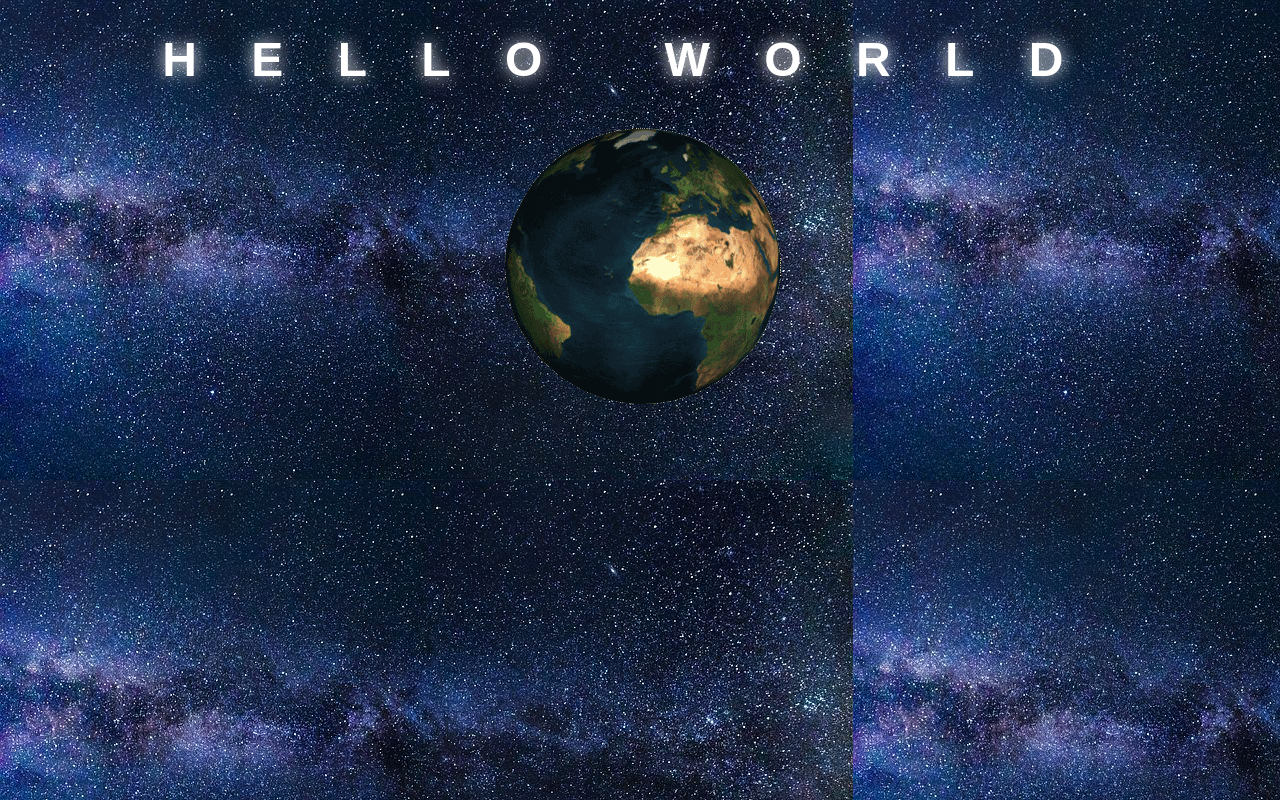
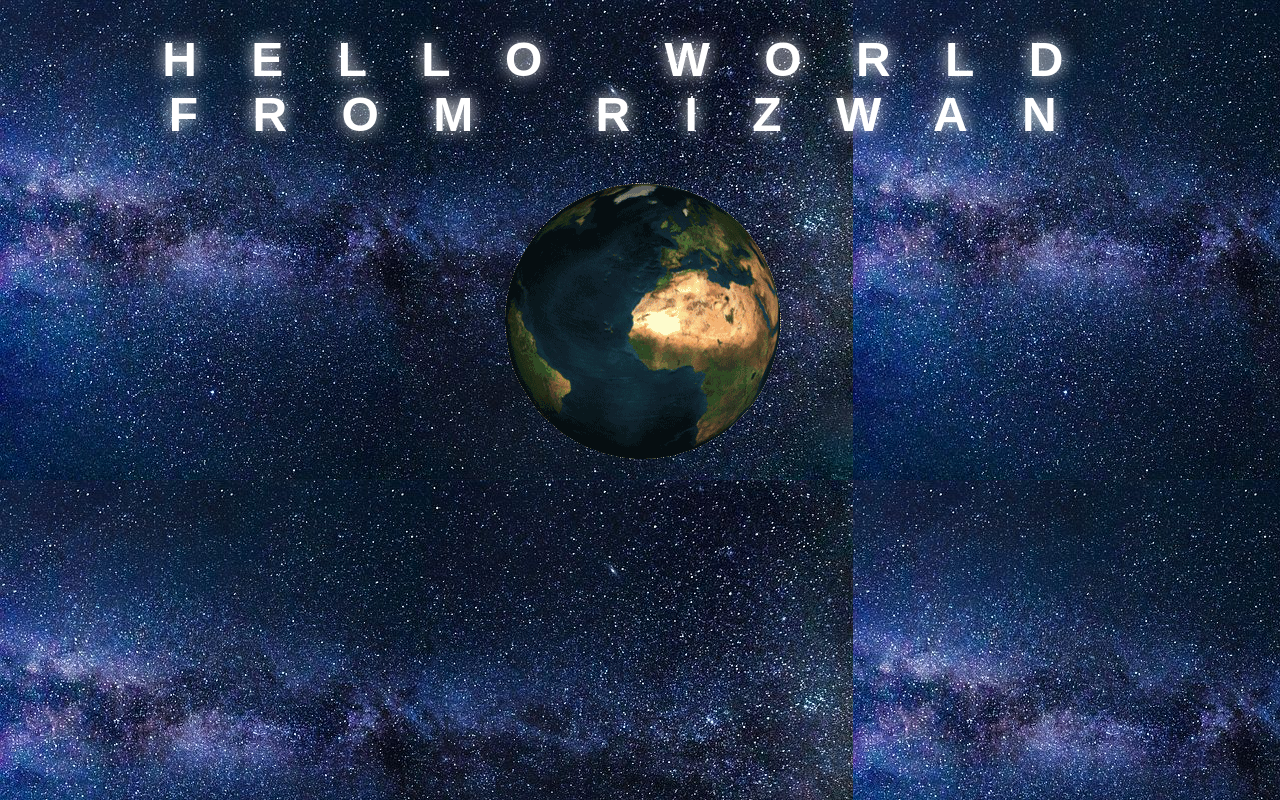
Before and after one commit to MuhammadRizwan3/Myproject001, a plain HTML site: page index.html in a window 1280 px wide. Drawn offline with Linux system fonts and the light colour scheme.

Commit message:
Update index.html
added my name

```diff
--- a/index.html
+++ b/index.html
@@ -22,7 +22,7 @@
 </head>
 <body>
     <div class="world">
-        <h1>Hello World</h1>
+        <h1>Hello World From Rizwan</h1>
         <img src="images/world bg.gif" alt="spinning world">
     </div>
 
```
